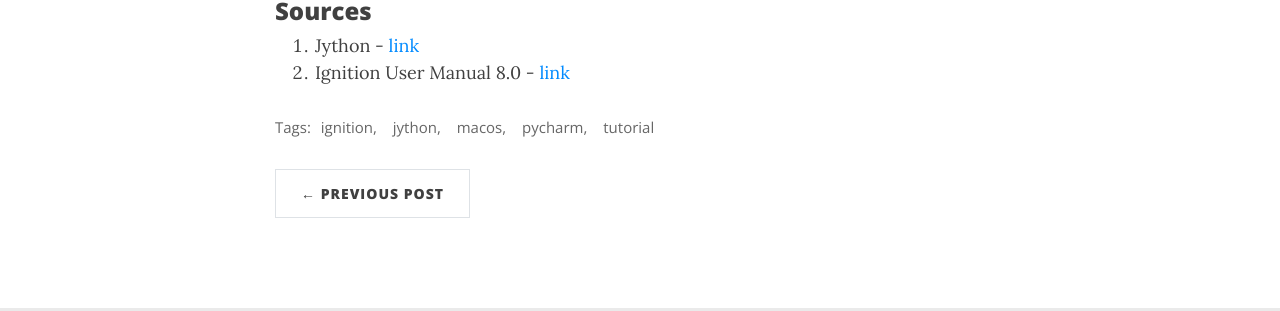
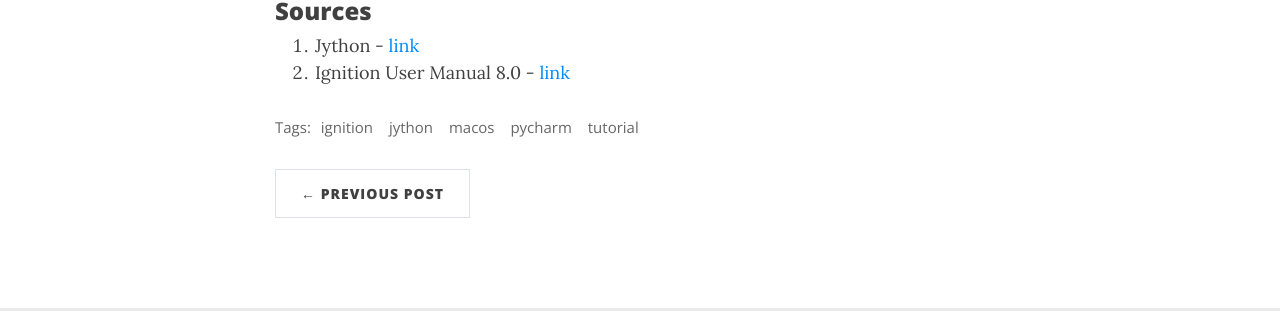
Before and after one commit to cesarcoatl/cesarcoatl.github.io, a Jekyll site: the page built from _posts/2020-10-01-configuring-jython-in-pycharm.md, in a window 1280 px wide and 900 px high, scrolled down 4586 px. Shown: the part 358-669 px from the top of the window. Built offline with Jekyll 4.4.1, drawn with Linux system fonts in a browser that asks for light colours; nearby versions of some CDN libraries; comment, search, counter and statistics services are not loaded.

Commit message:
Fixed tags

```diff
--- a/_posts/2020-10-01-configuring-jython-in-pycharm.md
+++ b/_posts/2020-10-01-configuring-jython-in-pycharm.md
@@ -2,7 +2,7 @@
 layout: post
 title: Configuring Jython in PyCharm
 subtitle: How I struggled and eventually succeeded, so you don't have to
-tags: ignition, jython, macos, pycharm, tutorial
+tags: [ignition, jython, macos, pycharm, tutorial]
 date: 2020-10-01 19:02 -0700
 ---
 ## Table of Contents
```
Also changed, not shown: _posts/2020-09-16-creating-a-bootable-installer-for-macos.md (+1 -1 lines).
